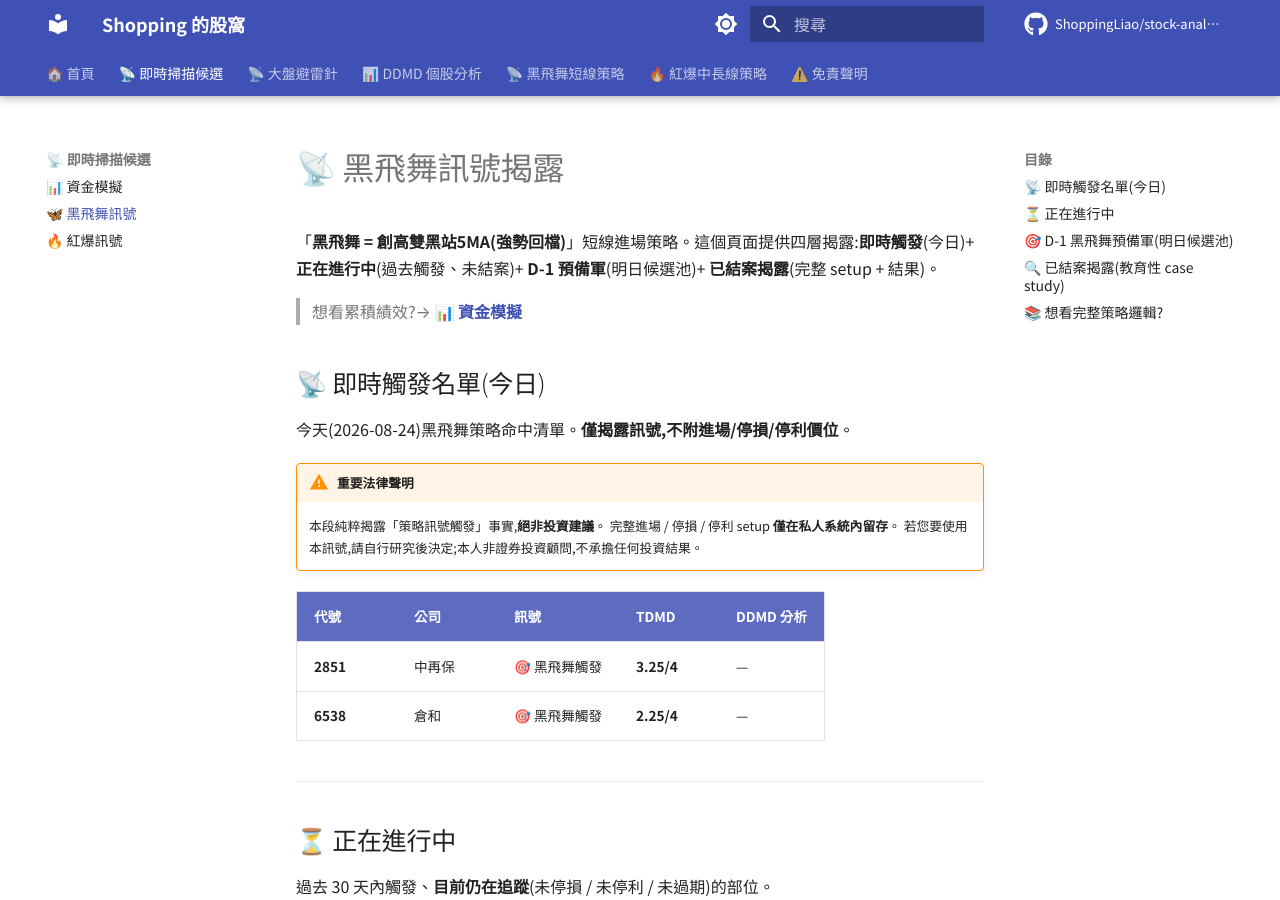
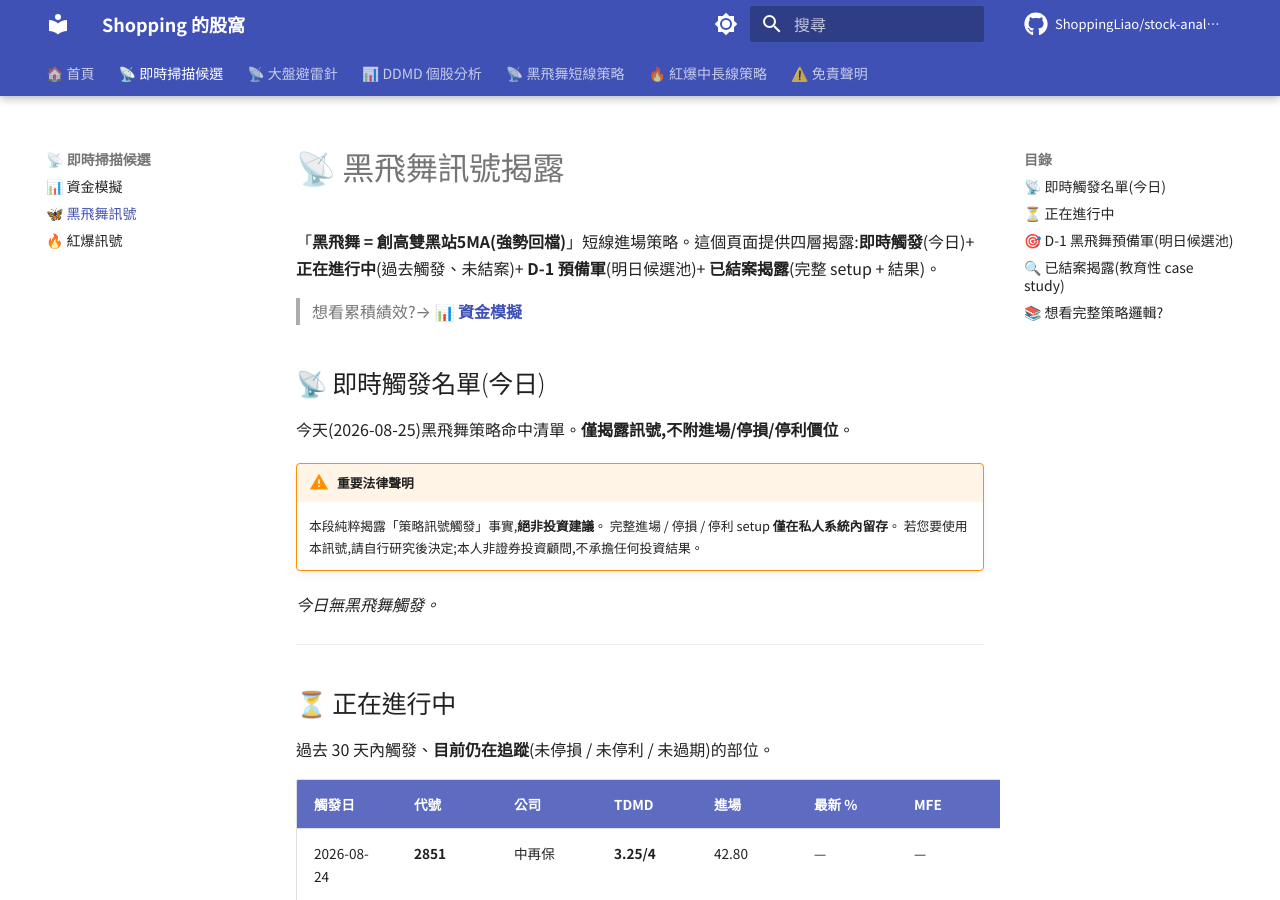
Before and after one commit to ShoppingLiao/stock-analysis-public, an MkDocs documentation site: the page built from docs/signals_black_butterfly.md, in a window 1280 px wide and 900 px high. Built offline with MkDocs 1.6.1 and Material for MkDocs 9.7.7, drawn with Linux system fonts in a browser that asks for light colours; comment, search, counter and statistics services are not loaded; some of the changed text lies outside the part shown.

Commit message:
docs(signals): update BB + RB + capital (2026-08-25)

```diff
--- a/docs/signals_black_butterfly.md
+++ b/docs/signals_black_butterfly.md
@@ -6,17 +6,14 @@
 
 ## 📡 即時觸發名單(今日)
 
-今天(2026-08-24)黑飛舞策略命中清單。**僅揭露訊號,不附進場/停損/停利價位**。
+今天(2026-08-25)黑飛舞策略命中清單。**僅揭露訊號,不附進場/停損/停利價位**。
 
 !!! warning "重要法律聲明"
     本段純粹揭露「策略訊號觸發」事實,**絕非投資建議**。
     完整進場 / 停損 / 停利 setup **僅在私人系統內留存**。
     若您要使用本訊號,請自行研究後決定;本人非證券投資顧問,不承擔任何投資結果。
 
-| 代號 | 公司 | 訊號 | TDMD | DDMD 分析 |
-|------|------|------|------|----------|
-| **2851** | 中再保 | 🎯 黑飛舞觸發 | **3.25/4** | — |
-| **6538** | 倉和 | 🎯 黑飛舞觸發 | **2.25/4** | — |
+*今日無黑飛舞觸發。*
 
 
 ---
@@ -27,6 +24,8 @@
 
 | 觸發日 | 代號 | 公司 | TDMD | 進場 | 最新 % | MFE | MAE | 狀態 |
 |--------|------|------|------|------|--------|-----|-----|------|
+| 2026-08-24 | **2851** | 中再保 | **3.25/4** | 42.80 | — | — | — | ⏸️ 待入場 |
+| 2026-08-24 | **6538** | 倉和 | **2.25/4** | 195.50 | — | — | — | ⏸️ 待入場 |
 | 2026-08-19 | **3234** | 光環 | **1.00/4** | 148.50 | +11.78% | +11.78% | -4.71% | 🔵 追蹤中 |
 | 2026-08-12 | **2615** | 萬海 | **2.00/4** | 86.90 | +43.27% | +49.60% | -0.46% | 🔵 追蹤中 |
 | 2026-08-07 | **6547** | 高端疫苗 | **1.75/4** | 51.60 | +7.56% | +11.63% | -2.91% | 🔵 追蹤中 |
```
